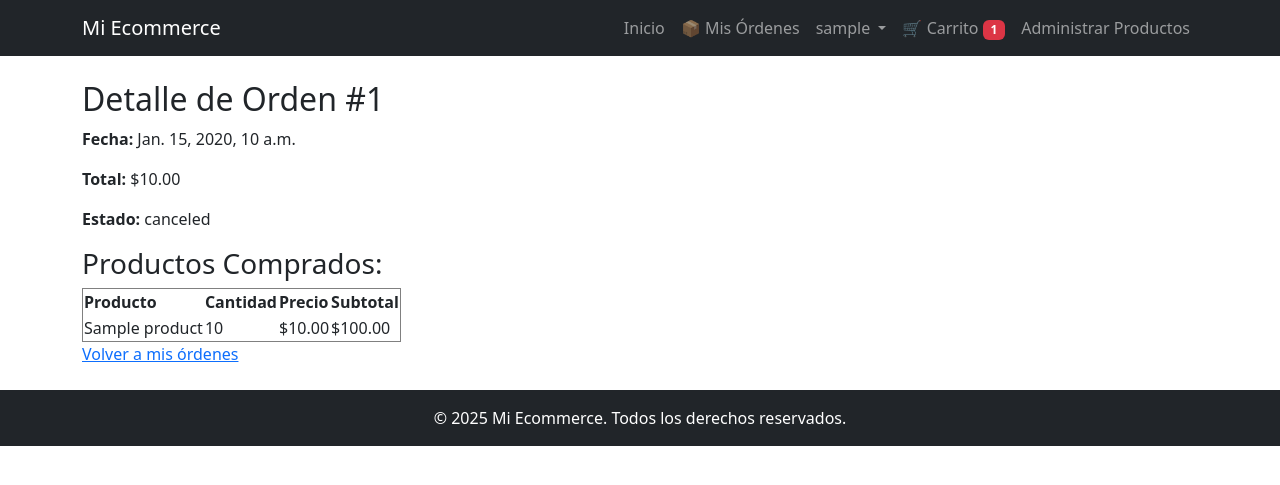
After one commit to JuanAmpuero06/Ecommerce_2, a Django app: page /orders/orden/1/ in a window 1280 px wide. The commit adds this page. Shown: the top 485 px of the page. Run offline with Django 5.2, Linux system fonts and the light colour scheme; a user stored in the database is signed in; tables that the repository leaves empty hold one stand-in row (values such as "Sample post").

Commit message:
creacion de la vista orden y detalle por cada orden

```diff
--- a/orders/models.py
+++ b/orders/models.py
@@ -29,3 +29,6 @@ class OrderItem(models.Model):
 
     def __str__(self):
         return f"{self.quantity}x {self.product.name} en orden {self.order.id}"
+
+    def subtotal(self):
+        return self.quantity * self.price
--- /dev/null
+++ b/orders/templates/orders/detalle_orden.html
@@ -0,0 +1,32 @@
+{% extends "base.html" %}
+
+{% block content %}
+<h2>Detalle de Orden #{{ orden.id }}</h2>
+<p><strong>Fecha:</strong> {{ orden.created_at }}</p>
+<p><strong>Total:</strong> ${{ orden.total }}</p>
+<p><strong>Estado:</strong> {{ orden.status }}</p>
+
+<h3>Productos Comprados:</h3>
+<table border="1">
+    <tr>
+        <th>Producto</th>
+        <th>Cantidad</th>
+        <th>Precio</th>
+        <th>Subtotal</th>
+    </tr>
+    {% for item in items %}
+    <tr>
+        <td>{{ item.product.name }}</td>
+        <td>{{ item.quantity }}</td>
+        <td>${{ item.product.price }}</td>
+        <td>${{ item.subtotal }}</td>
+    </tr>
+    {% empty %}
+    <tr>
+        <td colspan="4">No hay productos en esta orden.</td>
+    </tr>
+    {% endfor %}
+</table>
+
+<a href="{% url 'orders:lista_ordenes' %}">Volver a mis órdenes</a>
+{% endblock %}
--- a/orders/urls.py
+++ b/orders/urls.py
@@ -9,4 +9,6 @@ urlpatterns = [
     path('confirmacion/', confirmacion_pago, name='confirmacion_pago'),
     path("pago/exitoso/", views.pago_exitoso, name="pago_exitoso"),
     path("pago/fallido/", views.pago_fallido, name="pago_fallido"),
+    path('mis-ordenes/', lista_ordenes, name='lista_ordenes'),
+    path('orden/<int:order_id>/', detalle_orden, name='detalle_orden'),
 ]
--- a/orders/views.py
+++ b/orders/views.py
@@ -94,3 +94,15 @@ def pago_exitoso(request):
 
 def pago_fallido(request):
     return render(request, "orders/pago_fallido.html")
+
+
+@login_required
+def lista_ordenes(request):
+    ordenes = Order.objects.filter(user=request.user).order_by('-id')
+    return render(request, "orders/lista_ordenes.html", {"ordenes": ordenes})
+
+@login_required
+def detalle_orden(request, order_id):
+    orden = get_object_or_404(Order, id=order_id, user=request.user)
+    items = OrderItem.objects.filter(order=orden)
+    return render(request, "orders/detalle_orden.html", {"orden": orden, "items": items})
--- a/shop/templates/base.html
+++ b/shop/templates/base.html
@@ -5,8 +5,7 @@
     <meta name="viewport" content="width=device-width, initial-scale=1.0">
     <title>{% block title %}Mi Ecommerce{% endblock %}</title>
     <!-- Bootstrap CSS -->
-<link href="https://cdn.jsdelivr.net/npm/bootstrap@5.3.0/dist/css/bootstrap.min.css" rel="stylesheet">
-
+    <link href="https://cdn.jsdelivr.net/npm/bootstrap@5.3.0/dist/css/bootstrap.min.css" rel="stylesheet">
 </head>
 <body>
     <nav class="navbar navbar-expand-lg navbar-dark bg-dark">
@@ -21,6 +20,9 @@
                         <a class="nav-link" href="{% url 'shop:home' %}">Inicio</a>
                     </li>
                     {% if user.is_authenticated %}
+                    <li class="nav-item">
+                        <a class="nav-link" href="{% url 'orders:lista_ordenes' %}">📦 Mis Órdenes</a>
+                    </li>
                     <li class="nav-item dropdown">
                         <a class="nav-link dropdown-toggle" href="#" id="userDropdown" role="button" data-bs-toggle="dropdown" aria-expanded="false">
                             {{ user.username }}
```
Also changed, not shown: orders/templates/orders/lista_ordenes.html (added, +27 -0 lines).
